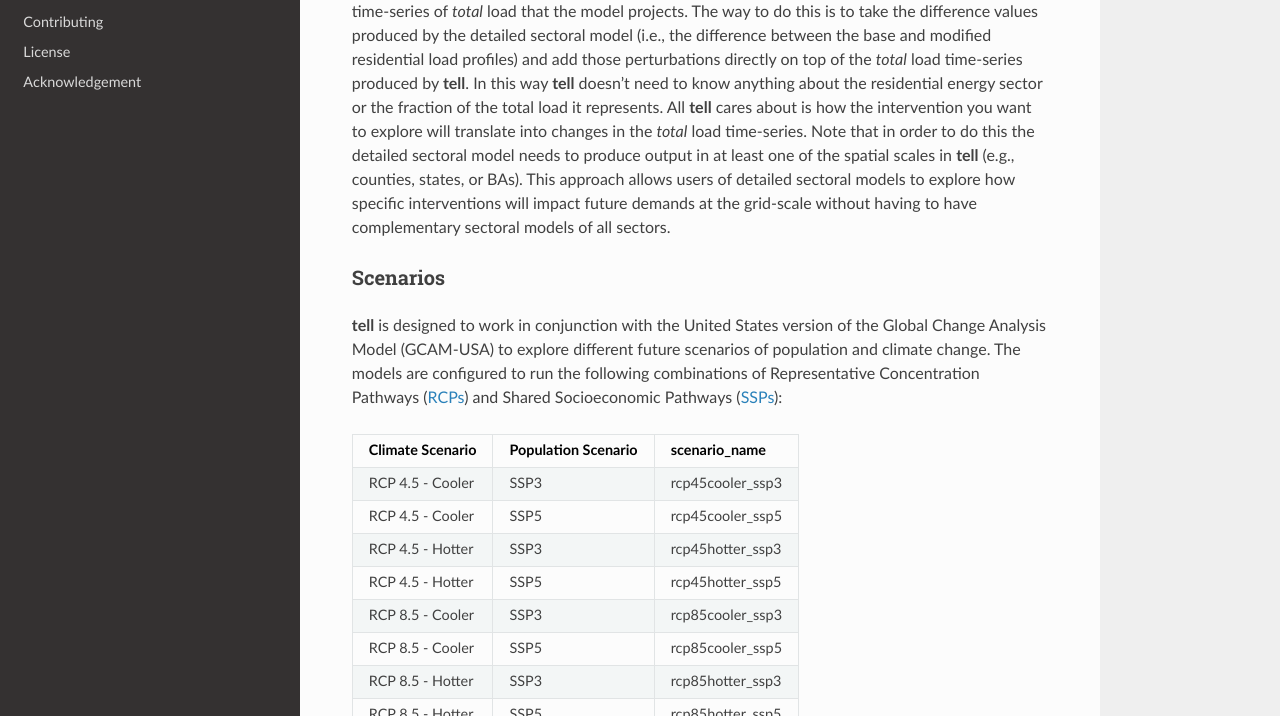
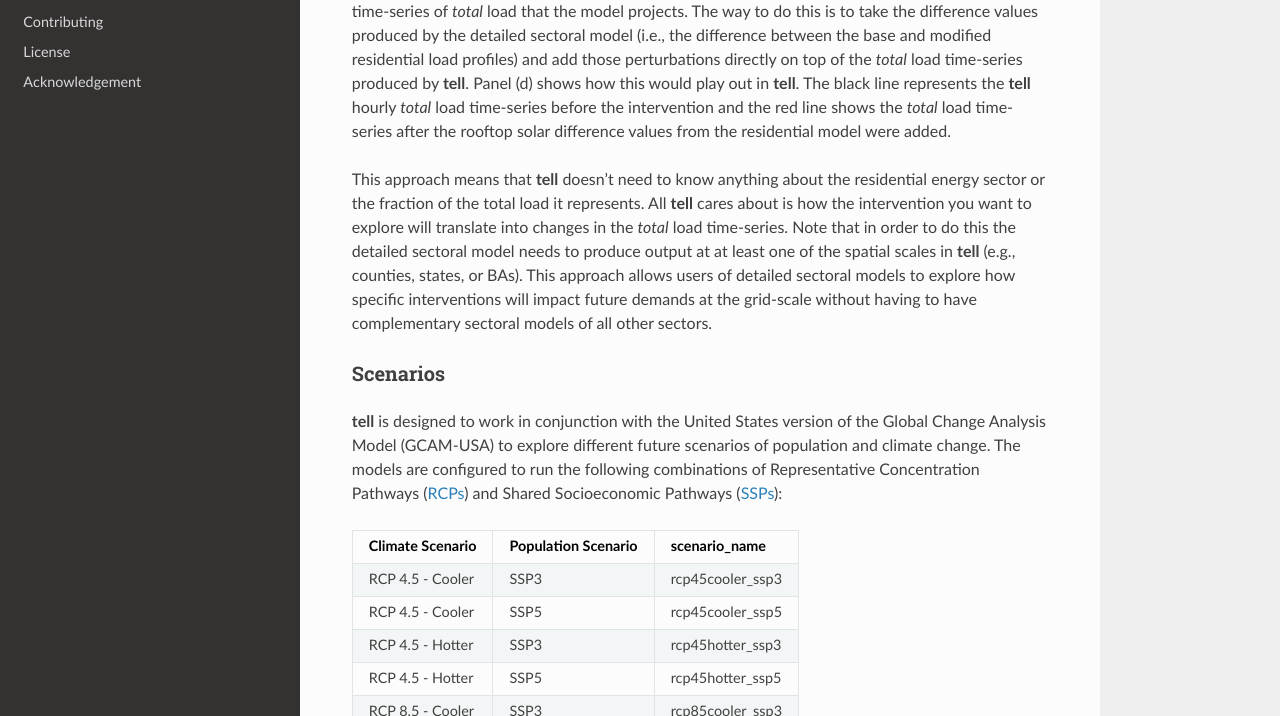
Before and after one commit to IMMM-SFA/tell, a Sphinx documentation site: the page built from doc/source/user_guide.rst, in a window 1280 px wide and 900 px high, scrolled down 9494 px, cut to the strip 184-900 px from the top of the window. Built offline with Sphinx 7.4.7 and the Read the Docs theme 2.0.0, drawn with Linux system fonts in a browser that asks for light colours; pages that are not in the unit, such as notebooks, are missing from menus.

Commit message:
Update user_guide.rst

```diff
--- a/doc/source/user_guide.rst
+++ b/doc/source/user_guide.rst
@@ -531,12 +531,15 @@ sinusoidal pattern that peaks at solar noon. Finally, panel (c) shows the impact
 **tell** can take the output of the detailed residential buildings sector model and use it to modify the time-series
 of *total* load that the model projects. The way to do this is to take the difference values produced by the detailed sectoral
 model (i.e., the difference between the base and modified residential load profiles) and add those perturbations directly on top
-of the *total* load time-series produced by **tell**. In this way **tell** doesn't need to know anything about the residential
-energy sector or the fraction of the total load it represents. All **tell** cares about is how the intervention you want to explore
-will translate into changes in the *total* load time-series. Note that in order to do this the detailed sectoral model needs to
-produce output in at least one of the spatial scales in **tell** (e.g., counties, states, or BAs). This approach allows users of
-detailed sectoral models to explore how specific interventions will impact future demands at the grid-scale without having to have
-complementary sectoral models of all sectors.
+of the *total* load time-series produced by **tell**. Panel (d) shows how this would play out in **tell**. The black line represents
+the **tell** hourly *total* load time-series before the intervention and the red line shows the *total* load time-series after the
+rooftop solar difference values from the residential model were added.
+
+This approach means that **tell** doesn't need to know anything about the residential energy sector or the fraction of the total
+load it represents. All **tell** cares about is how the intervention you want to explore will translate into changes in the *total*
+load time-series. Note that in order to do this the detailed sectoral model needs to produce output at at least one of the spatial
+scales in **tell** (e.g., counties, states, or BAs). This approach allows users of detailed sectoral models to explore how specific
+interventions will impact future demands at the grid-scale without having to have complementary sectoral models of all other sectors.
 
 
 Scenarios
```
